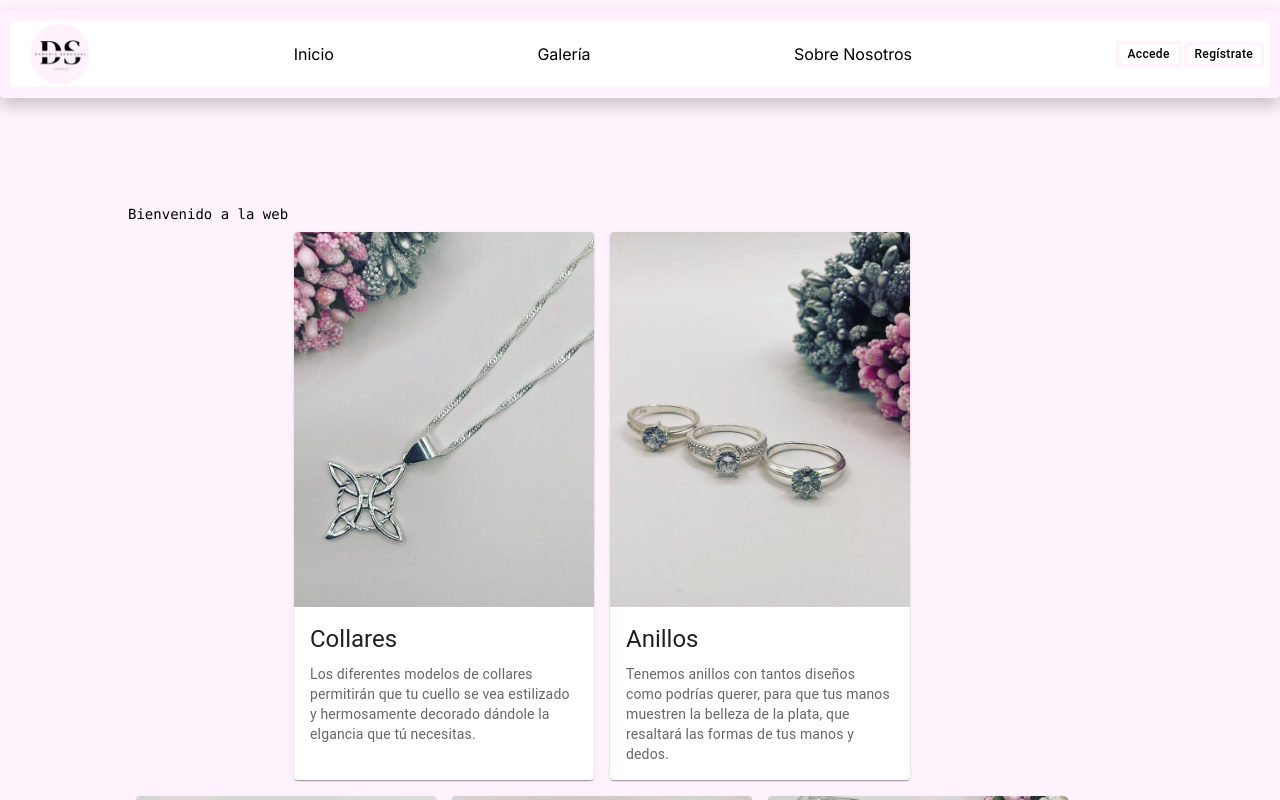
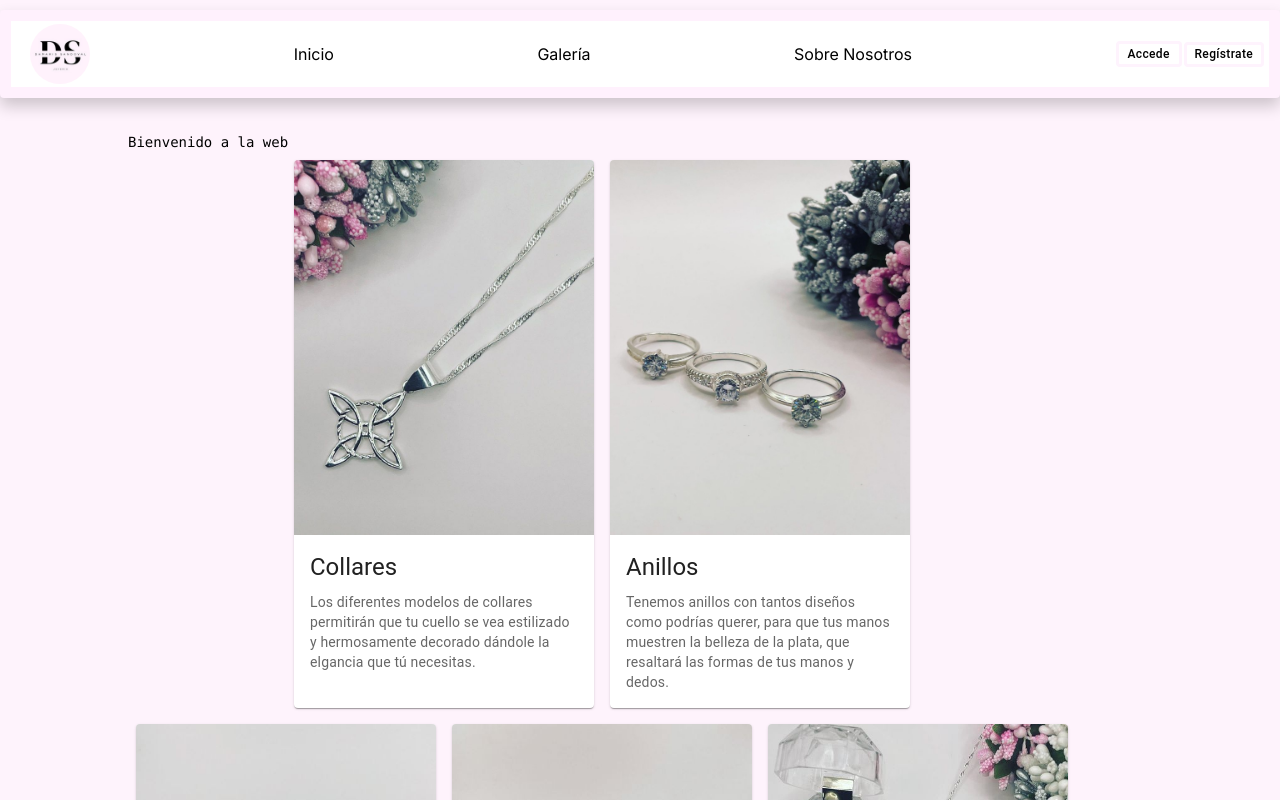
Before and after one commit to guiablanco/joyeria-ds-nextjs, a Next.js app: page / in a window 1280 px wide. Shown: the top 800 px of the page. Built offline with nearby package versions, Linux system fonts and the light colour scheme.

Commit message:
Añadiendo cards de la homepage otra vez más

```diff
--- a/src/app/page.jsx
+++ b/src/app/page.jsx
@@ -1,10 +1,9 @@
-import Image from 'next/image'
 import LinksGallery from './components/linksGallery'
 
 
 export default function Home() {
   return (
-    <main className="flex min-h-screen flex-col items-center justify-between p-24">
+    <main className="flex min-h-screen flex-col items-center justify-between p-24 pt-6">
       <div className="z-10 w-full max-w-5xl items-center justify-between font-mono text-sm lg:flex">
         <div>
           <h1>Bienvenido a la web</h1>
```
